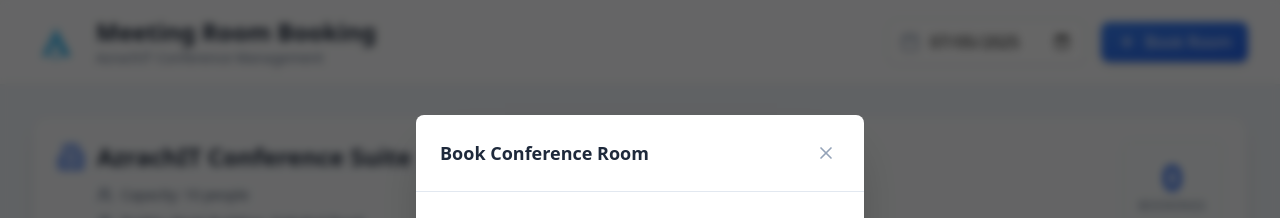
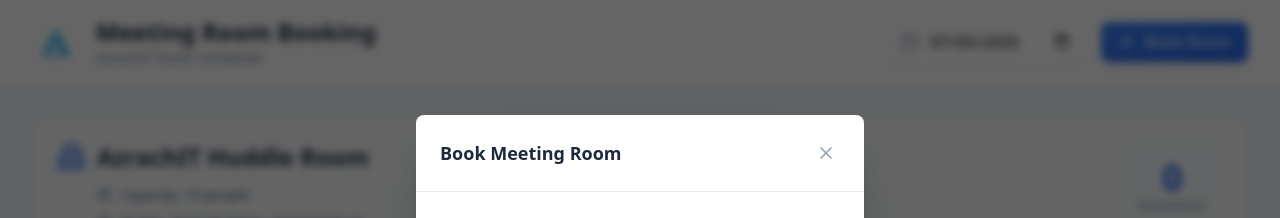
Before and after one commit to gauravkunwar108/meeting-room-frontend, a React (Create React App) app: page / in a window 1280 px wide. Both pictures are taken after a click on the button "Book Room". Shown: the top 218 px of the page. Built offline with nearby package versions, Linux system fonts and the light colour scheme; no server answers.

Commit message:
Update App.tsx

```diff
--- a/src/App.tsx
+++ b/src/App.tsx
@@ -83,7 +83,7 @@ const App = () => {
   }, [selectedDate]);
 
   const meetingRoom = {
-    name: 'AzrachIT Conference Suite',
+    name: 'AzrachIT Huddle Room',
     capacity: 10,
     location: 'Prabhu Bank Building, Gabahal Road',
     amenities: ['Air Conditioning', 'Sound Proof']
@@ -204,7 +204,7 @@ const App = () => {
                 <h1 className="text-xl sm:text-2xl font-bold text-slate-800">
                   Meeting Room Booking
                 </h1>
-                <p className="text-slate-500 text-sm">AzrachIT Conference Management</p>
+                <p className="text-slate-500 text-sm">AzrachIT Room Scheduler</p>
               </div>
             </div>
             <div className="flex items-center space-x-2 sm:space-x-4 w-full sm:w-auto">
@@ -342,7 +342,7 @@ const App = () => {
         <div className="fixed inset-0 bg-black/60 backdrop-blur-sm flex items-center justify-center z-50 p-4">
           <div className="bg-white rounded-lg shadow-2xl max-w-md w-full animate-in fade-in-0 zoom-in-95">
             <div className="p-6 border-b border-slate-200 flex justify-between items-center">
-              <h2 className="text-lg font-bold text-slate-800">Book Conference Room</h2>
+              <h2 className="text-lg font-bold text-slate-800">Book Meeting Room</h2>
               <button onClick={() => setShowBookingForm(false)} className="text-slate-400 hover:text-slate-600 p-1 rounded-full hover:bg-slate-100 transition-colors">
                 <X className="w-5 h-5" />
               </button>
```
